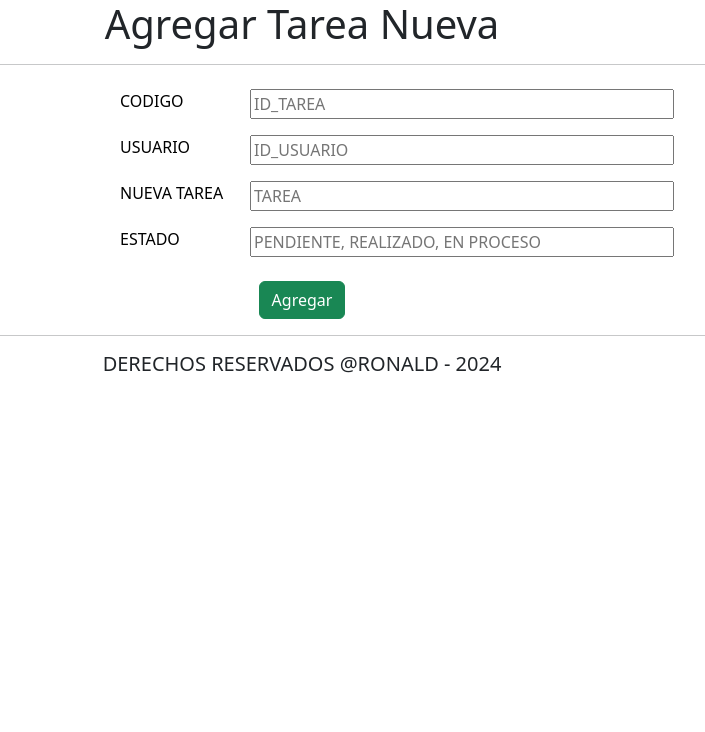
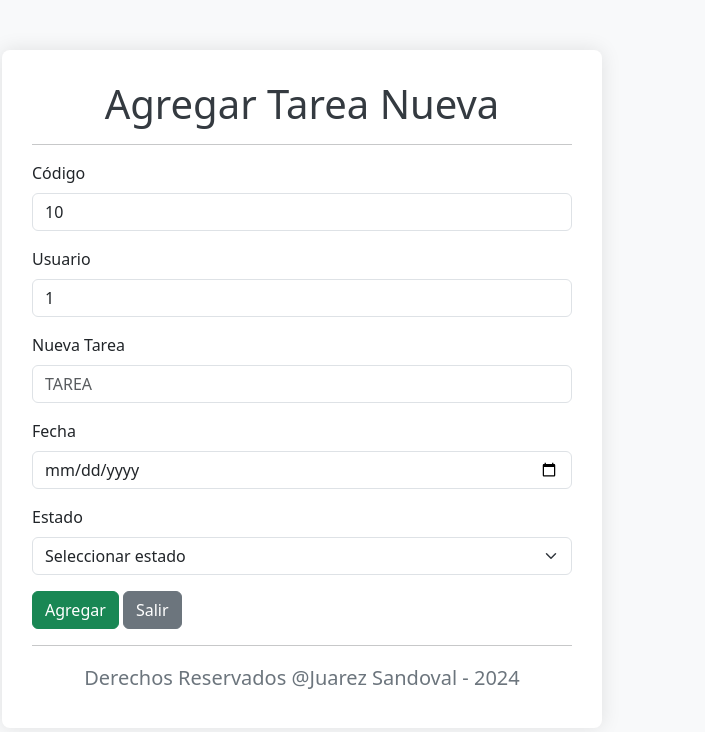
Before and after one commit to jhonUTEA/TodoList_Final, a PHP site: page /agregar.php in a window 1280 px wide. Shown: the top 732 px of the page, without its empty margins (338-1043 px from the left). Run offline with PHP 8.4, Linux system fonts and the light colour scheme; a user stored in the database is signed in; data comes from the database, SQL or seed files in the repository; some libraries are stand-ins or nearby versions.

Commit message:
Se mejora entorno de Agregar tarea

```diff
--- a/agregar.php
+++ b/agregar.php
@@ -1,83 +1,143 @@
 <!DOCTYPE html>
-<html lang="en">
+<html lang="es">
 
 <head>
     <meta charset="UTF-8">
     <meta name="viewport" content="width=device-width, initial-scale=1.0">
-    <link href="https://cdn.jsdelivr.net/npm/bootstrap@5.3.2/dist/css/bootstrap.min.css" rel="stylesheet" integrity="sha384-T3c6CoIi6uLrA9TneNEoa7RxnatzjcDSCmG1MXxSR1GAsXEV/Dwwykc2MPK8M2HN" crossorigin="anonymous">
-    <title>Tarea Nueva</title>
+    <link href="https://cdn.jsdelivr.net/npm/bootstrap@5.3.2/dist/css/bootstrap.min.css" rel="stylesheet">
+    <title>Agregar Tarea Nueva</title>
+    <script src="https://cdn.jsdelivr.net/npm/sweetalert2@11"></script>
+    <style>
+        body {
+            background-color: #f8f9fa;
+        }
+        .container {
+            max-width: 600px;
+            margin-top: 50px;
+            padding: 30px;
+            background-color: white;
+            border-radius: 8px;
+            box-shadow: 0 0 20px rgba(0, 0, 0, 0.1);
+        }
+        h1 {
+            color: #343a40;
+        }
+        footer {
+            margin-top: 20px;
+            font-size: 12px;
+            color: #6c757d;
+            text-align: center;
+        }
+    </style>
 </head>
 
 <body>
     <?php
     include("conexion.php");
+    session_start();
+
+    // Obtener automáticamente el último ID_TAREA y sumarle 1
+    $rs = mysqli_query($cn, "SELECT MAX(id_tarea) AS max_id FROM TAREAS");
+    if (!$rs) {
+        die("Error en la consulta: " . mysqli_error($cn));
+    }
+    $row = mysqli_fetch_assoc($rs);
+    $nuevoCodigo = $row['max_id'] ? $row['max_id'] + 1 : 1;
+
+    // Obtener el ID del usuario conectado
+    $usuarioId = $_SESSION['id_user'];
     ?>
-    <center>
+
+    <div class="container">
         <header>
-
-            <h1>Agregar Tarea Nueva</h1>
-
+            <h1 class="text-center">Agregar Tarea Nueva</h1>
         </header>
         <hr>
         <section>
+            <form action="" method="POST">
+                <div class="mb-3">
+                    <label for="txtCod" class="form-label">Código</label>
+                    <input type="text" name="txtCod" id="txtCod" class="form-control" value="<?php echo $nuevoCodigo; ?>" readonly>
+                </div>
+                <div class="mb-3">
+                    <label for="txtUsuario" class="form-label">Usuario</label>
+                    <input type="text" name="txtUsuario" id="txtUsuario" class="form-control" value="<?php echo $usuarioId; ?>" readonly>
+                </div>
+                <div class="mb-3">
+                    <label for="txtTarea" class="form-label">Nueva Tarea</label>
+                    <input type="text" placeholder="TAREA" name="txtTarea" id="txtTarea" class="form-control" required>
+                </div>
+                <div class="mb-3">
+                    <label for="txtFecha" class="form-label">Fecha</label>
+                    <input type="date" name="txtFecha" id="txtFecha" class="form-control" required>
+                </div>
+                <div class="mb-3">
+                    <label for="txtEstado" class="form-label">Estado</label>
+                    <select name="txtEstado" id="txtEstado" class="form-select" required>
+                        <option value="">Seleccionar estado</option>
+                        <option value="PENDIENTE">PENDIENTE</option>
+                        <option value="REALIZADO">REALIZADO</option>
+                        <option value="EN PROCESO">EN PROCESO</option>
+                    </select>
+                </div>
+                <button type="submit" name="btnNuevo" class="btn btn-success">Agregar</button>
+                <a href="listado.php" class="btn btn-secondary">Salir</a>
 
-            <form action="" method="POST">
-                <table class="table table-borderless">
-                    <tr>
+                <?php
+                if (isset($_POST['btnNuevo'])) {
+                    // Sanitizar los datos recibidos
+                    $codigo = intval($_POST['txtCod']);
+                    $usuario = intval($usuarioId); // Usar el id_user
+                    $tarea = mysqli_real_escape_string($cn, $_POST['txtTarea']);
+                    $fecha = mysqli_real_escape_string($cn, $_POST['txtFecha']);
+                    $estado = mysqli_real_escape_string($cn, $_POST['txtEstado']);
 
-                        <td width="450"></td>
-                        <td>CODIGO </td>
-                        <td><input type="text" placeholder="ID_TAREA" name="txtCod" size="40"></td>
-                    </tr>
-                    <tr>
-                        <td width="450"></td>
-                        <td>USUARIO</td>
-                        <td><input type="text" placeholder="ID_USUARIO" name="txtUsuario" size="40"></td>
-                    </tr>
-                    <tr>
-                        <td width="450"></td>
-                        <td width="130">NUEVA TAREA</td>
-                        <td><input type="text" placeholder="TAREA" name="txtTarea" size="40"></td>
-                    </tr>
-                    <tr>
-                        <td width="450"></td>
-                        <td>ESTADO</td>
-                        <td><input type="text" placeholder="PENDIENTE, REALIZADO, EN PROCESO" name="txtEstado" size="40"></td>
-                    </tr>
-                </table>
-                <input type="submit" value="Agregar" name="btnNuevo" class="btn btn-success">
-                <?php
+                    // Preparar y ejecutar la consulta
+                    $stmt = $cn->prepare("CALL sp_TareaNueva(?, ?, ?, ?, ?)");
+                    if (!$stmt) {
+                        die("Error en la preparación de la consulta: " . mysqli_error($cn));
+                    }
 
+                    // Cambia id_usuario por id_user aquí
+                    $stmt->bind_param("iisss", $codigo, $usuario, $tarea, $fecha, $estado);
 
-                if (isset($_POST['btnNuevo'])) {
-                    $codigo = $_POST['txtCod'];
-                    $usuario = $_POST['txtUsuario'];
-                    $tarea = $_POST['txtTarea'];
-                    $estado = $_POST['txtEstado'];
-
-                    $rs = mysqli_query(
-                        $cn,
-                        "CALL sp_TareaNueva($codigo,$usuario,'$tarea','$estado');"
-                    );
-
-                    if ($rs) {
-                        echo "<script>alert('Registro de Menu correcto!!!');
-                                location.href='listado.php'</script>";
+                    if ($stmt->execute()) {
+                        echo "<script>
+                                Swal.fire({
+                                    icon: 'success',
+                                    title: 'Registro de tarea correcto!',
+                                    text: 'Se ha agregado la tarea exitosamente.',
+                                    confirmButtonText: 'Aceptar'
+                                }).then((result) => {
+                                    if (result.isConfirmed) {
+                                        location.href='agregar.php';
+                                    }
+                                });
+                              </script>";
                     } else {
-                        echo "Ocurrio un error " . mysqli_error($cn);
+                        echo "<script>
+                                Swal.fire({
+                                    icon: 'error',
+                                    title: 'Ocurrió un error',
+                                    text: '" . $stmt->error . "',
+                                    confirmButtonText: 'Aceptar'
+                                });
+                              </script>";
                     }
+                    $stmt->close();
                 }
-
                 ?>
             </form>
-
-
         </section>
         <hr>
         <footer>
-            <h5>DERECHOS RESERVADOS @RONALD - 2024</h5>
+            <h5>Derechos Reservados @Juarez Sandoval - 2024</h5>
         </footer>
-    </center>
+    </div>
+
+    <?php
+    mysqli_close($cn);
+    ?>
 </body>
 
 </html>
```
